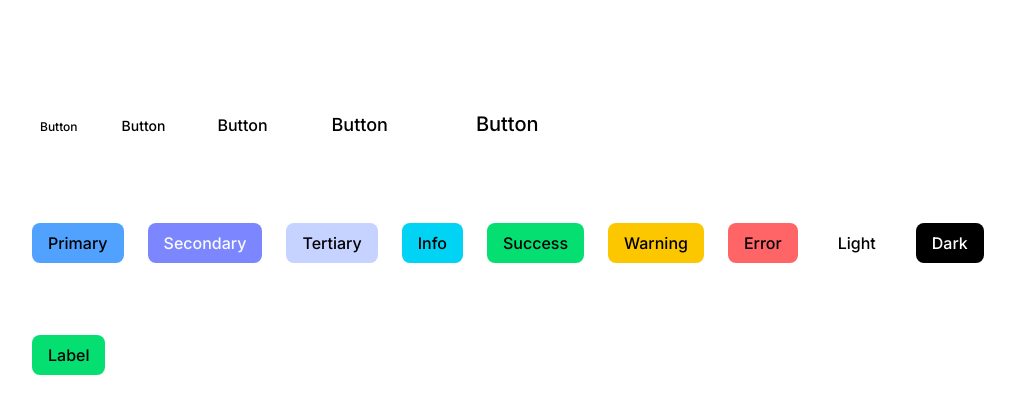
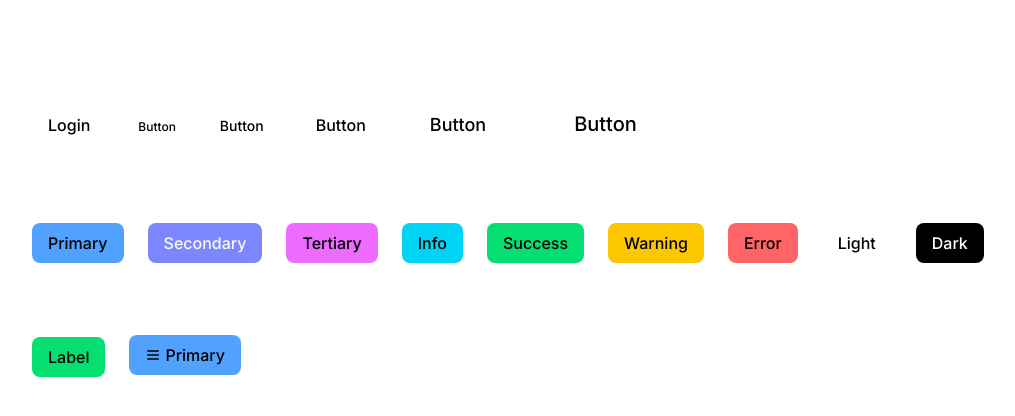
Before and after one commit to shoraid/fantasize-ui, a Next.js app: page /components/buttons/base in a window 1280 px wide. Shown: the top 416 px of the page, without its empty margins (64-1079 px from the left). Built offline with nearby package versions, Linux system fonts and the light colour scheme.

Commit message:
fix button component

```diff
--- a/src/app/components/buttons/base/page.tsx
+++ b/src/app/components/buttons/base/page.tsx
@@ -1,10 +1,15 @@
 import BaseButton from "@/components/buttons/base-button";
+import Link from "next/link";
 
 export default function Buttons() {
   return (
     <div className="flex min-h-screen flex-col items-center gap-y-12 pt-[7%] pb-10">
       <div className="container w-[85%]">
         <div className="space-y-6 space-x-6">
+          <Link href="/login">
+            <BaseButton size="md">Login</BaseButton>
+          </Link>
+
           <BaseButton size="xs">Button</BaseButton>
 
           <BaseButton size="sm">Button</BaseButton>
@@ -42,6 +47,23 @@ export default function Buttons() {
       <div className="container w-[85%]">
         <div className="space-y-6 space-x-6">
           <BaseButton color="success" label="Label" />
+
+          <BaseButton color="primary">
+            <svg
+              xmlns="http://www.w3.org/2000/svg"
+              fill="none"
+              viewBox="0 0 24 24"
+              className="inline-block h-4 w-4 stroke-current"
+            >
+              <path
+                strokeLinecap="round"
+                strokeLinejoin="round"
+                strokeWidth="2"
+                d="M4 6h16M4 12h16M4 18h16"
+              ></path>
+            </svg>
+            Primary
+          </BaseButton>
         </div>
       </div>
     </div>
--- a/src/components/buttons/base-button.tsx
+++ b/src/components/buttons/base-button.tsx
@@ -1,8 +1,9 @@
 import clsx from "clsx/lite";
-import React from "react";
+import { ButtonHTMLAttributes, ForwardedRef, forwardRef } from "react";
 import { twMerge } from "tailwind-merge";
 
-export interface BaseButtonProps {
+export interface BaseButtonProps
+  extends ButtonHTMLAttributes<HTMLButtonElement> {
   label?: any;
   size?: "xs" | "sm" | "md" | "lg" | "xl";
   color?:
@@ -16,14 +17,13 @@ export interface BaseButtonProps {
     | "error"
     | "light"
     | "dark";
-  className?: string;
-  children?: React.ReactNode;
 }
 
 const DEFAULT_SIZE = "md";
 const DEFAULT_COLOR = "base";
 
-export default function BaseButton(props: BaseButtonProps) {
+const BaseButton = forwardRef(
+  (props: BaseButtonProps, ref: ForwardedRef<HTMLButtonElement>) => {
     const {
       label,
       color = DEFAULT_COLOR,
@@ -37,35 +37,41 @@ export default function BaseButton(props: BaseButtonProps) {
     const colorStyles = styles.color[color];
 
     return (
-    <div
+      <button
+        ref={ref}
         className={twMerge(styles.default, sizeStyles, colorStyles, className)}
       >
         {children ?? label}
-    </div>
+      </button>
     );
-}
+  },
+);
+
+export default BaseButton;
 
 const styles = {
   default: clsx(
-    "inline-block transform cursor-pointer select-none font-medium transition active:scale-95",
+    "inline-flex transform cursor-pointer items-center justify-center gap-x-1 font-medium transition select-none",
   ),
   size: {
-    xs: clsx("rounded-sm px-2 py-1 text-xs"),
-    sm: clsx("rounded-md px-3 py-1.5 text-sm"),
-    md: clsx("rounded-lg px-4 py-2 text-base"),
-    lg: clsx("rounded-xl px-6 py-3 text-lg"),
-    xl: clsx("rounded-xl px-10 py-5 text-xl"),
+    xs: clsx("rounded-sm py-1 px-2 text-xs"),
+    sm: clsx("rounded-md py-1.5 px-3 text-sm"),
+    md: clsx("rounded-lg py-2 px-4 text-base"),
+    lg: clsx("rounded-xl py-3 px-6 text-lg"),
+    xl: clsx("rounded-xl py-5 px-10 text-xl"),
   },
   color: {
-    base: clsx("bg-transparent hover:bg-slate-100"),
-    primary: clsx("bg-blue-400 hover:bg-blue-500"),
-    secondary: clsx("bg-indigo-400 text-slate-50 hover:bg-indigo-500"),
-    tertiary: clsx("bg-indigo-200 hover:bg-indigo-300"),
-    info: clsx("bg-cyan-400 hover:bg-cyan-500"),
-    success: clsx("bg-green-400 hover:bg-green-500"),
-    warning: clsx("bg-yellow-400 hover:bg-yellow-500"),
-    error: clsx("bg-red-400 hover:bg-red-500"),
+    base: clsx("bg-transparent hover:bg-slate-100 active:bg-transparent"),
+    primary: clsx("bg-blue-400 hover:bg-blue-500 active:bg-blue-400"),
+    secondary: clsx(
+      "bg-indigo-400 text-slate-50 hover:bg-indigo-500 active:bg-indigo-400",
+    ),
+    tertiary: clsx("bg-fuchsia-400 hover:bg-fuchsia-500 active:bg-fuchsia-400"),
+    info: clsx("bg-cyan-400 hover:bg-cyan-500 active:bg-cyan-400"),
+    success: clsx("bg-green-400 hover:bg-green-500 active:bg-green-400"),
+    warning: clsx("bg-yellow-400 hover:bg-yellow-500 active:bg-yellow-400"),
+    error: clsx("bg-red-400 hover:bg-red-500 active:bg-red-400"),
     light: clsx("bg-white"),
-    dark: clsx("bg-black text-white"),
+    dark: clsx("bg-black text-white hover:bg-black/80 active:bg-black"),
   },
 };
--- a/src/components/buttons/icon-button.tsx
+++ b/src/components/buttons/icon-button.tsx
@@ -1,8 +1,9 @@
 import clsx from "clsx/lite";
-import React from "react";
+import React, { ButtonHTMLAttributes, ForwardedRef, forwardRef } from "react";
 import { twMerge } from "tailwind-merge";
 
-export interface IconButtonProps {
+export interface IconButtonProps
+  extends ButtonHTMLAttributes<HTMLButtonElement> {
   label?: any;
   size?: "xs" | "sm" | "md" | "lg" | "xl";
   color?:
@@ -16,14 +17,13 @@ export interface IconButtonProps {
     | "error"
     | "light"
     | "dark";
-  className?: string;
-  children?: React.ReactNode;
 }
 
 const DEFAULT_SIZE = "sm";
 const DEFAULT_COLOR = "base";
 
-export default function IconButton(props: IconButtonProps) {
+const IconButton = forwardRef(
+  (props: IconButtonProps, ref: ForwardedRef<HTMLButtonElement>) => {
     const {
       label,
       color = DEFAULT_COLOR,
@@ -51,17 +51,21 @@ export default function IconButton(props: IconButtonProps) {
     };
 
     return (
-    <div
+      <button
+        ref={ref}
         className={twMerge(styles.default, sizeStyles, colorStyles, className)}
       >
         {children ? applySizeToChildren(children) : applySizeToChildren(label)}
-    </div>
+      </button>
     );
-}
+  },
+);
+
+export default IconButton;
 
 const styles = {
   default: clsx(
-    "inline-block transform cursor-pointer font-medium transition-all select-none active:scale-95",
+    "inline-flex transform cursor-pointer items-center justify-center font-medium transition-all select-none",
   ),
   containerSize: {
     xs: clsx("rounded-sm p-1"),
@@ -78,15 +82,17 @@ const styles = {
     xl: clsx("h-10 w-10"),
   },
   color: {
-    base: clsx("bg-transparent hover:bg-slate-100"),
-    primary: clsx("bg-blue-400 hover:bg-blue-500"),
-    secondary: clsx("bg-indigo-400 text-slate-50 hover:bg-indigo-500"),
-    tertiary: clsx("bg-indigo-200 hover:bg-indigo-300"),
-    info: clsx("bg-cyan-400 hover:bg-cyan-500"),
-    success: clsx("bg-green-400 hover:bg-green-500"),
-    warning: clsx("bg-yellow-400 hover:bg-yellow-500"),
-    error: clsx("bg-red-400 hover:bg-red-500"),
+    base: clsx("bg-transparent hover:bg-slate-100 active:bg-transparent"),
+    primary: clsx("bg-blue-400 hover:bg-blue-500 active:bg-blue-400"),
+    secondary: clsx(
+      "bg-indigo-400 text-slate-50 hover:bg-indigo-500 active:bg-indigo-400",
+    ),
+    tertiary: clsx("bg-fuchsia-400 hover:bg-fuchsia-500 active:bg-fuchsia-400"),
+    info: clsx("bg-cyan-400 hover:bg-cyan-500 active:bg-cyan-400"),
+    success: clsx("bg-green-400 hover:bg-green-500 active:bg-green-400"),
+    warning: clsx("bg-yellow-400 hover:bg-yellow-500 active:bg-yellow-400"),
+    error: clsx("bg-red-400 hover:bg-red-500 active:bg-red-400"),
     light: clsx("bg-white"),
-    dark: clsx("bg-black text-white"),
+    dark: clsx("bg-black text-white hover:bg-black/80 active:bg-black"),
   },
 };
```
Lines whose indentation alone changed are shown as unchanged.
